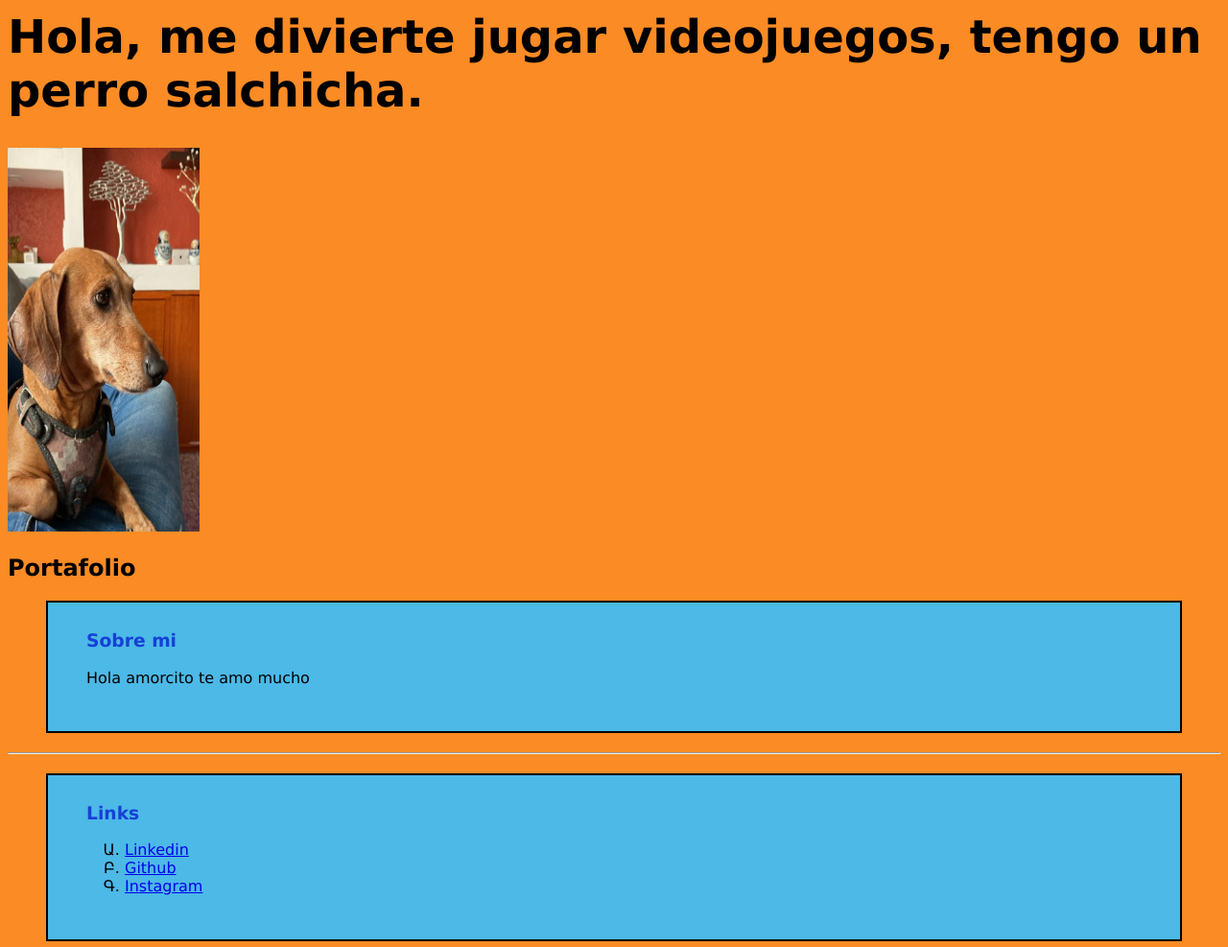
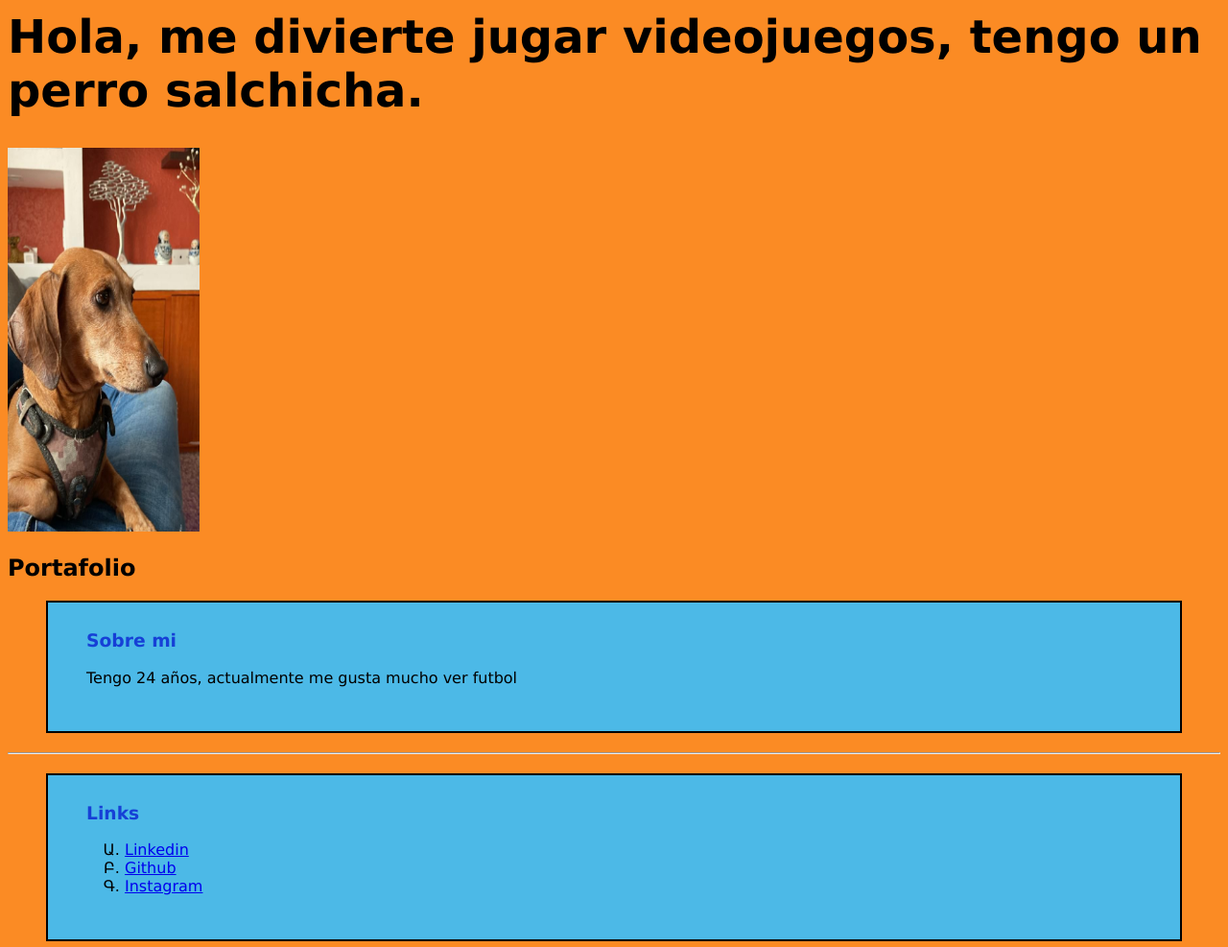
Before and after one commit to Diego0024/repomejorado, a plain HTML site: page index.html in a window 1280 px wide. Shown: the part 110-1097 px from the top of the page at 96% size. Drawn offline with Linux system fonts and the light colour scheme.

```diff
--- a/index.html
+++ b/index.html
@@ -19,7 +19,7 @@
     <div>
         <h3>Sobre mi</h3>
 
-        <p>Hola amorcito te amo mucho</p>
+        <p>Tengo 24 años, actualmente me gusta mucho ver futbol</p>
     </div>
 
     <hr>
```
